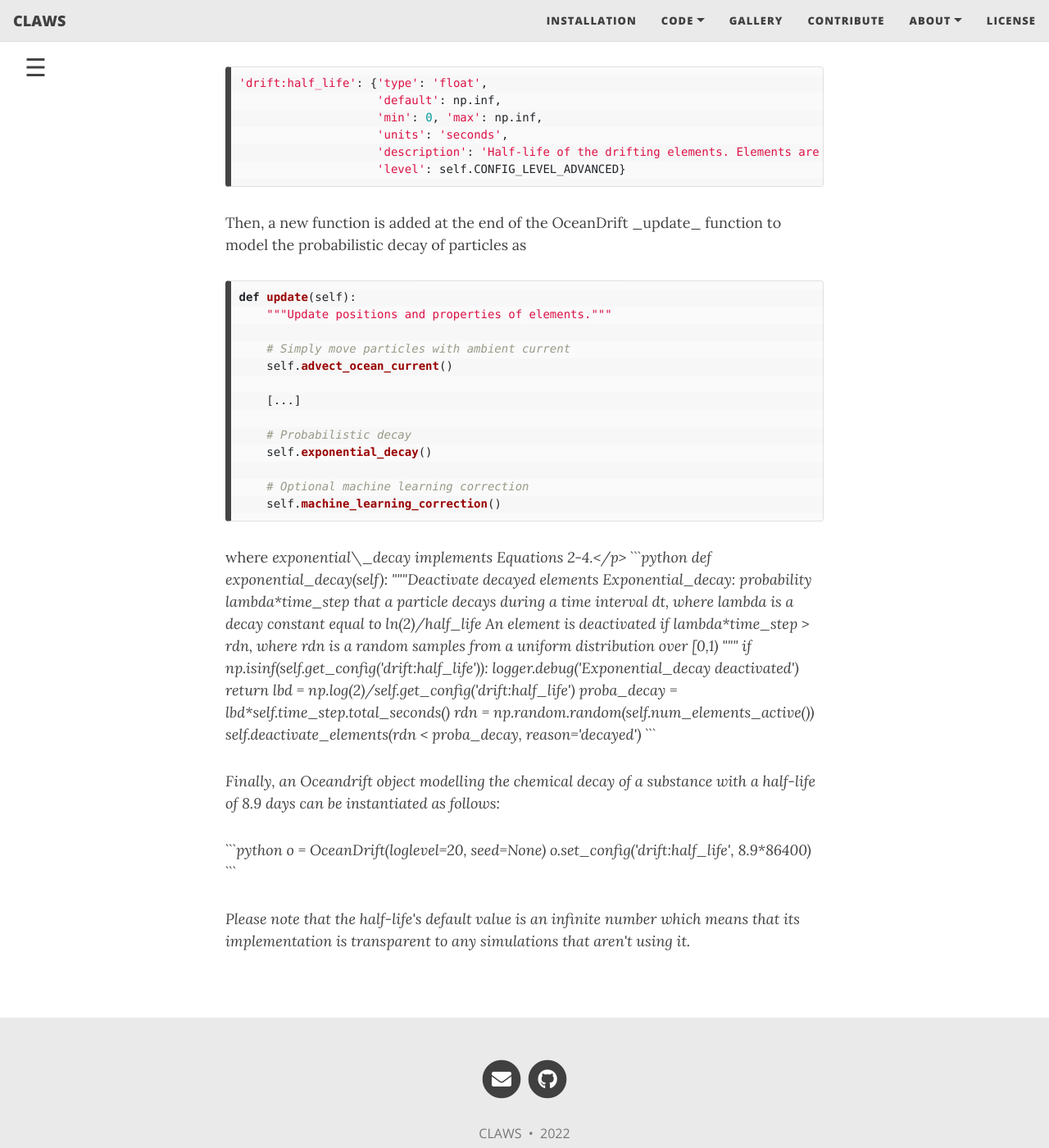
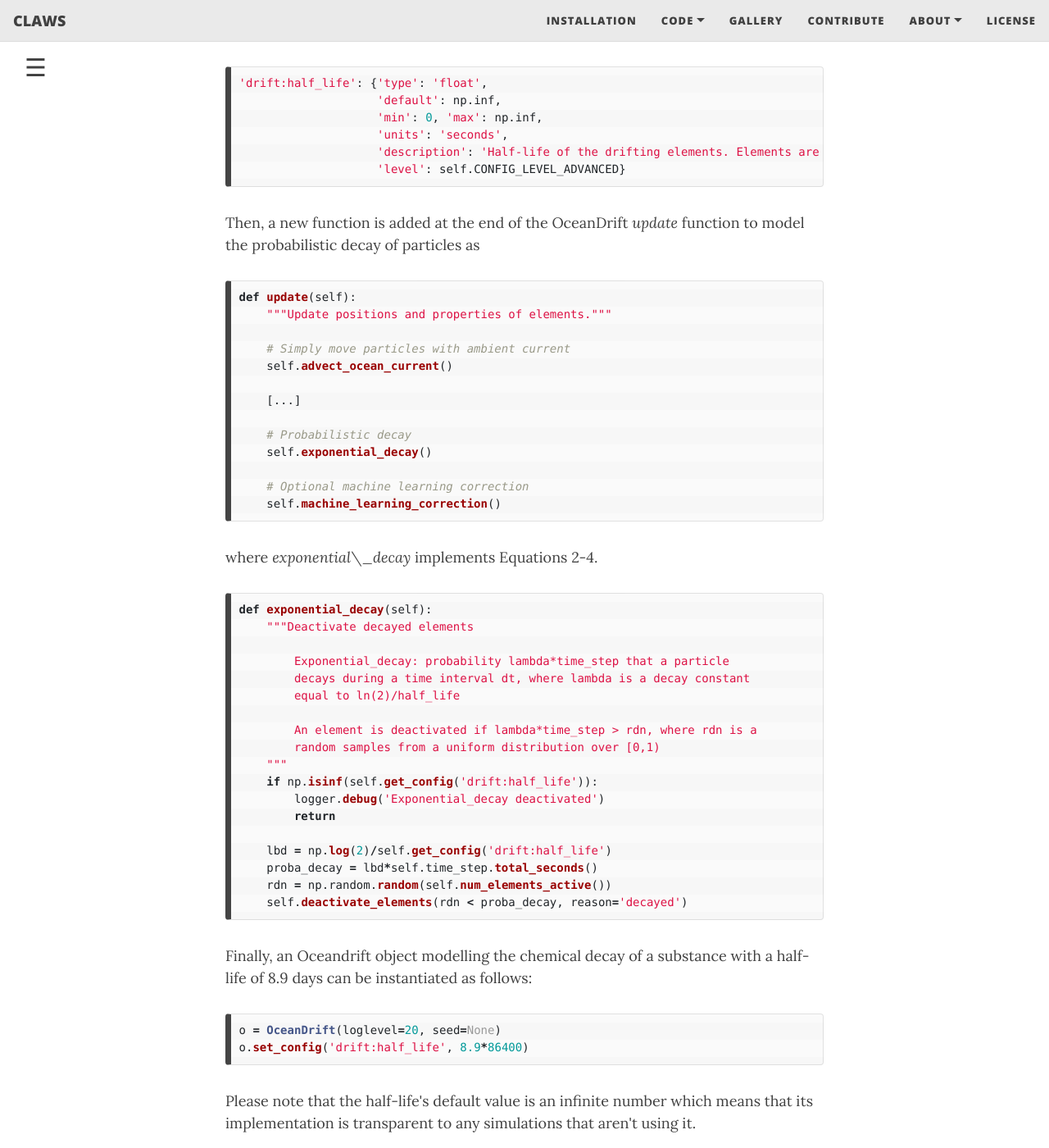
Before and after one commit to claws-scot/claws-scot.github.io, a Jekyll site: the page built from theory.md, in a window 1280 px wide and 1400 px high, scrolled down 934 px. Shown: the whole window at 82% size. Built offline with Jekyll 4.4.1, drawn with Linux system fonts in a browser that asks for light colours; nearby versions of some CDN libraries; formulas are drawn with MathJax 3.

Commit message:
Editing web pages

````diff
--- a/theory.md
+++ b/theory.md
@@ -70,7 +70,7 @@ if (localStorage.getItem("show_sidenav")) openNav()
                     'level': self.CONFIG_LEVEL_ADVANCED}
 ```
 
-<p>Then, a new function is added at the end of the OceanDrift _update_ function to model the probabilistic decay of particles as</p>
+<p>Then, a new function is added at the end of the OceanDrift <i>update</i> function to model the probabilistic decay of particles as</p>
 
 ```python
 def update(self):
@@ -88,7 +88,7 @@ def update(self):
     self.machine_learning_correction()
 ```
 
-<p>where <i>exponential\_decay<i> implements Equations 2-4.</p>
+<p>where <i>exponential\_decay</i> implements Equations 2-4.</p>
 
 ```python
 def exponential_decay(self):
````
